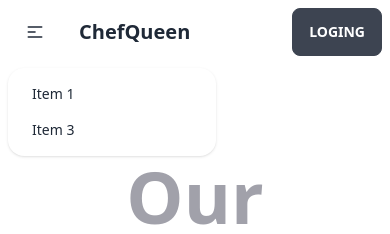
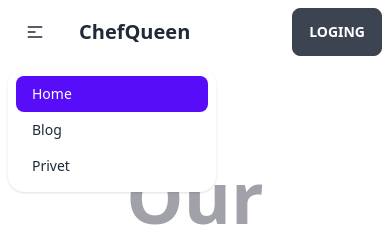
Before and after one commit to abujafor1924/as-10-clind-site, a React (Vite) app: page / in a window 390 px wide. Both pictures are taken after a click on the label 35 px from the left and 32 px from the top of the page. Shown: the top 234 px of the page. Built offline with nearby package versions, Linux system fonts and the light colour scheme; no server answers.

Commit message:
responsive change nave bar

```diff
--- a/src/Pages/Heders/Header.jsx
+++ b/src/Pages/Heders/Header.jsx
@@ -37,12 +37,35 @@ const Header = () => {
               tabIndex={0}
               className="menu menu-compact dropdown-content mt-3 p-2 shadow bg-base-100 rounded-box w-52"
             >
+              <li className="active:font-bold  active:text-indigo-500 ">
+                <NavLink
+                  to={"/"}
+                  className={({ isActive, isPending }) =>
+                    isPending ? "pending" : isActive ? "active" : ""
+                  }
+                >
+                  Home
+                </NavLink>
+              </li>
               <li>
-                <a>Item 1</a>
+                <NavLink
+                  to={"/about"}
+                  className={({ isActive, isPending }) =>
+                    isPending ? "pending" : isActive ? "active" : ""
+                  }
+                >
+                  Blog
+                </NavLink>
               </li>
-
               <li>
-                <a>Item 3</a>
+                <NavLink
+                  to={"/privet"}
+                  className={({ isActive, isPending }) =>
+                    isPending ? "pending" : isActive ? "active" : ""
+                  }
+                >
+                  Privet
+                </NavLink>
               </li>
             </ul>
           </div>
```
